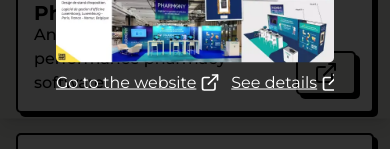
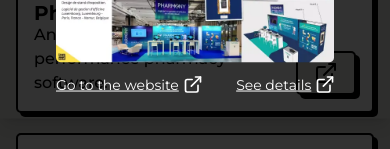
Before and after one commit to EloiGry/portfolio-2024, a Next.js app: page /en/work in a window 390 px wide. Both pictures are taken after a click on the button 195 px from the left and 308 px from the top of the page. Shown: the part 442-591 px from the top of the page. Built offline with nearby package versions, Linux system fonts and the light colour scheme.

Commit message:
responsive correction

```diff
--- a/src/app/[locale]/work/page.tsx
+++ b/src/app/[locale]/work/page.tsx
@@ -72,12 +72,12 @@ export default function Work({ params: { locale } }: { params: { locale: string
                                   height={500}
                                   quality={100}
                                 />
-                                <div className='absolute z-50 bottom-0 flex justify-between w-[97%]'>
+                                <div className='absolute z-50 bottom-0 flex justify-between w-[95%] md:w-[97%]'>
                                 <Link
                                   href={t(`${key}.liveLink`)}
                                   aria-label="Open website in a new window"
                                   target="_blank"
-                                  className="underline text-white flex justify-center items-center gap-1 whitespace-nowrap"
+                                  className="text-sm md:text-base underline text-white flex justify-center items-center gap-1 whitespace-nowrap"
                                 >
                                   <span>{t('link')}</span>
                                   <ExternalLink className="w-5 h-5" />
@@ -85,7 +85,7 @@ export default function Work({ params: { locale } }: { params: { locale: string
                                 <Link
                                   href={`/${locale}/work/` + t(`${key}.slug`)}
                                   aria-label="Open details projects"
-                                  className="bottom-0 underline text-white flex justify-center items-center gap-1 whitespace-nowrap"
+                                  className="text-sm md:text-base bottom-0 underline text-white flex justify-center items-center gap-1 whitespace-nowrap"
                                 >
                                   <span>{t('details')}</span>
                                   <ExternalLink className="w-5 h-5" />
```
